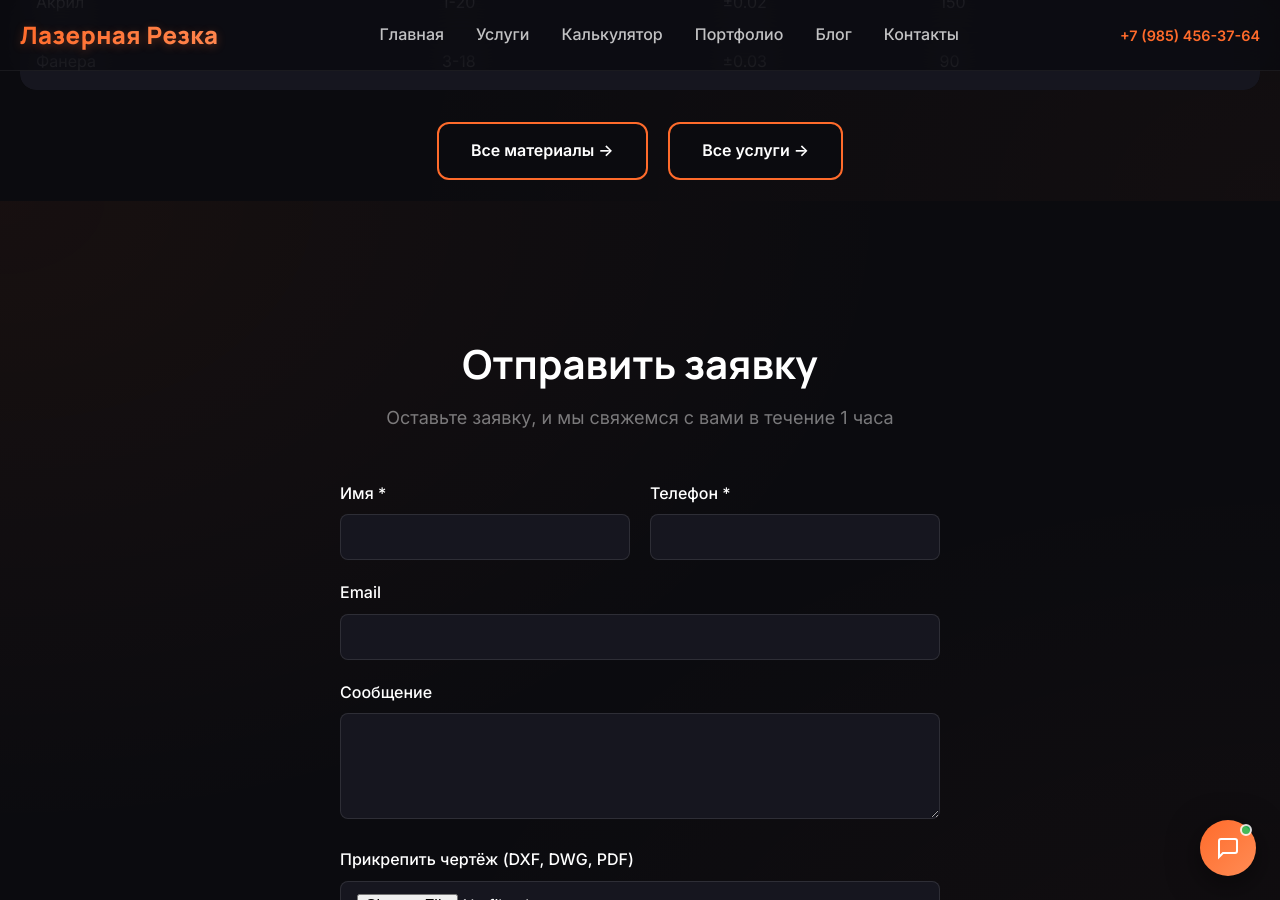
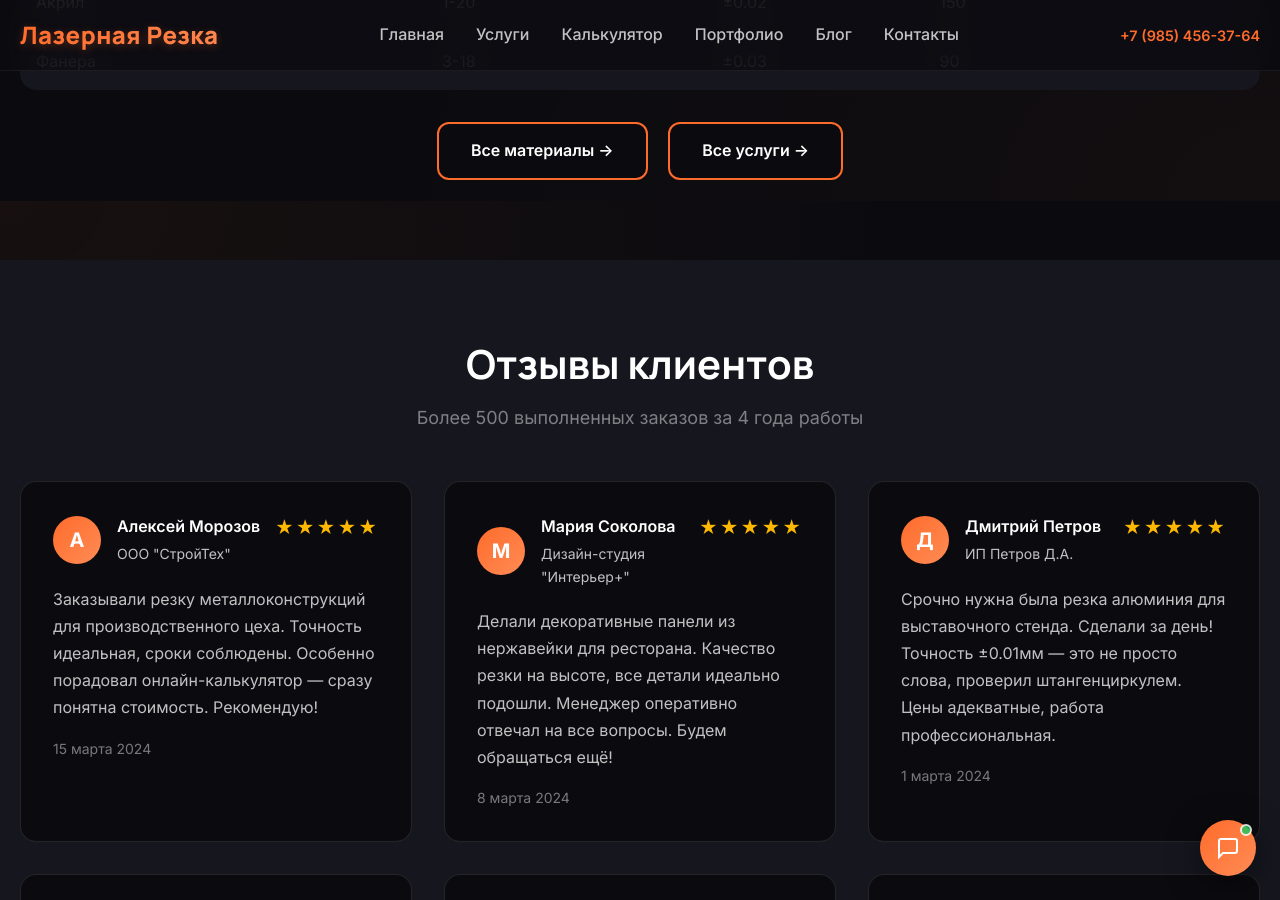
Before and after one commit to kaylas000/lazer-rezka, a Jekyll site: the page built from index.html, in a window 1280 px wide and 900 px high, scrolled down 3399 px. Built offline with Jekyll 4.4.1, drawn with Linux system fonts in a browser that asks for light colours; some of the changed text lies outside the part shown.

Commit message:
Добавил блок отзывов клиентов с Schema.org разметкой

```diff
--- /dev/null
+++ b/_includes/reviews.html
@@ -0,0 +1,115 @@
+<!-- Reviews Section -->
+<section class="reviews">
+  <div class="container">
+    <h2 class="section-title">Отзывы клиентов</h2>
+    <p class="section-subtitle">Более 500 выполненных заказов за 4 года работы</p>
+
+    <div class="reviews-grid">
+      <div class="review-card">
+        <div class="review-header">
+          <div class="review-author">
+            <div class="author-avatar">А</div>
+            <div class="author-info">
+              <div class="author-name">Алексей Морозов</div>
+              <div class="author-company">ООО "СтройТех"</div>
+            </div>
+          </div>
+          <div class="review-rating">★★★★★</div>
+        </div>
+        <div class="review-text">
+          Заказывали резку металлоконструкций для производственного цеха. Точность идеальная, сроки соблюдены. Особенно порадовал онлайн-калькулятор — сразу понятна стоимость. Рекомендую!
+        </div>
+        <div class="review-date">15 марта 2024</div>
+      </div>
+
+      <div class="review-card">
+        <div class="review-header">
+          <div class="review-author">
+            <div class="author-avatar">М</div>
+            <div class="author-info">
+              <div class="author-name">Мария Соколова</div>
+              <div class="author-company">Дизайн-студия "Интерьер+"</div>
+            </div>
+          </div>
+          <div class="review-rating">★★★★★</div>
+        </div>
+        <div class="review-text">
+          Делали декоративные панели из нержавейки для ресторана. Качество резки на высоте, все детали идеально подошли. Менеджер оперативно отвечал на все вопросы. Будем обращаться ещё!
+        </div>
+        <div class="review-date">8 марта 2024</div>
+      </div>
+
+      <div class="review-card">
+        <div class="review-header">
+          <div class="review-author">
+            <div class="author-avatar">Д</div>
+            <div class="author-info">
+              <div class="author-name">Дмитрий Петров</div>
+              <div class="author-company">ИП Петров Д.А.</div>
+            </div>
+          </div>
+          <div class="review-rating">★★★★★</div>
+        </div>
+        <div class="review-text">
+          Срочно нужна была резка алюминия для выставочного стенда. Сделали за день! Точность ±0.01мм — это не просто слова, проверил штангенциркулем. Цены адекватные, работа профессиональная.
+        </div>
+        <div class="review-date">1 марта 2024</div>
+      </div>
+
+      <div class="review-card">
+        <div class="review-header">
+          <div class="review-author">
+            <div class="author-avatar">Е</div>
+            <div class="author-info">
+              <div class="author-name">Елена Волкова</div>
+              <div class="author-company">Рекламное агентство "Визит"</div>
+            </div>
+          </div>
+          <div class="review-rating">★★★★★</div>
+        </div>
+        <div class="review-text">
+          Постоянно заказываем резку акрила для вывесок и стендов. Всегда качественно, быстро и без косяков. AI-консультант на сайте реально помогает — отвечает круглосуточно. Спасибо за работу!
+        </div>
+        <div class="review-date">22 февраля 2024</div>
+      </div>
+
+      <div class="review-card">
+        <div class="review-header">
+          <div class="review-author">
+            <div class="author-avatar">И</div>
+            <div class="author-info">
+              <div class="author-name">Игорь Смирнов</div>
+              <div class="author-company">Производство мебели "Лофт"</div>
+            </div>
+          </div>
+          <div class="review-rating">★★★★★</div>
+        </div>
+        <div class="review-text">
+          Заказываем металлические детали для дизайнерской мебели. Резка + гибка + покраска — всё в одном месте, очень удобно. Качество отличное, скидка на серию приятно удивила. Работаем уже полгода.
+        </div>
+        <div class="review-date">10 февраля 2024</div>
+      </div>
+
+      <div class="review-card">
+        <div class="review-header">
+          <div class="review-author">
+            <div class="author-avatar">О</div>
+            <div class="author-info">
+              <div class="author-name">Ольга Кузнецова</div>
+              <div class="author-company">Архитектурное бюро</div>
+            </div>
+          </div>
+          <div class="review-rating">★★★★★</div>
+        </div>
+        <div class="review-text">
+          Сложный проект с множеством деталей — справились на отлично! Помогли оптимизировать чертежи, подсказали как сэкономить на материале. Профессионалы своего дела. Рекомендую всем коллегам!
+        </div>
+        <div class="review-date">5 февраля 2024</div>
+      </div>
+    </div>
+
+    <div class="reviews-cta">
+      <a href="/contacts/" class="btn btn-secondary">Оставить отзыв</a>
+    </div>
+  </div>
+</section>
--- a/_includes/schema-markup.html
+++ b/_includes/schema-markup.html
@@ -36,9 +36,55 @@
   "priceRange": "₽₽",
   "aggregateRating": {
     "@type": "AggregateRating",
-    "ratingValue": "4.8",
-    "reviewCount": "127"
+    "ratingValue": "4.9",
+    "reviewCount": "127",
+    "bestRating": "5",
+    "worstRating": "1"
   },
+  "review": [
+    {
+      "@type": "Review",
+      "author": {
+        "@type": "Person",
+        "name": "Алексей Морозов"
+      },
+      "datePublished": "2024-03-15",
+      "reviewBody": "Заказывали резку металлоконструкций для производственного цеха. Точность идеальная, сроки соблюдены.",
+      "reviewRating": {
+        "@type": "Rating",
+        "ratingValue": "5",
+        "bestRating": "5"
+      }
+    },
+    {
+      "@type": "Review",
+      "author": {
+        "@type": "Person",
+        "name": "Мария Соколова"
+      },
+      "datePublished": "2024-03-08",
+      "reviewBody": "Делали декоративные панели из нержавейки для ресторана. Качество резки на высоте.",
+      "reviewRating": {
+        "@type": "Rating",
+        "ratingValue": "5",
+        "bestRating": "5"
+      }
+    },
+    {
+      "@type": "Review",
+      "author": {
+        "@type": "Person",
+        "name": "Дмитрий Петров"
+      },
+      "datePublished": "2024-03-01",
+      "reviewBody": "Срочно нужна была резка алюминия. Сделали за день! Точность ±0.01мм — это не просто слова.",
+      "reviewRating": {
+        "@type": "Rating",
+        "ratingValue": "5",
+        "bestRating": "5"
+      }
+    }
+  ],
   "sameAs": [
     "{{ site.url }}"
   ]
--- a/assets/css/main.css
+++ b/assets/css/main.css
@@ -2687,3 +2687,110 @@ a, button, .card, .service-card, .advantage, .step {
   color: var(--text-primary);
   font-weight: 500;
 }
+
+
+/* Reviews Section */
+.reviews {
+  padding: 80px 0;
+  background: var(--bg-surface);
+}
+
+.reviews-grid {
+  display: grid;
+  grid-template-columns: repeat(auto-fit, minmax(320px, 1fr));
+  gap: 32px;
+  margin-bottom: 48px;
+}
+
+.review-card {
+  background: var(--bg-primary);
+  padding: 32px;
+  border-radius: var(--radius-lg);
+  border: 1px solid var(--border-default);
+  transition: all 0.3s;
+}
+
+.review-card:hover {
+  transform: translateY(-4px);
+  box-shadow: 0 12px 40px rgba(255, 107, 43, 0.15);
+  border-color: var(--accent-orange);
+}
+
+.review-header {
+  display: flex;
+  justify-content: space-between;
+  align-items: flex-start;
+  margin-bottom: 20px;
+}
+
+.review-author {
+  display: flex;
+  gap: 16px;
+  align-items: center;
+}
+
+.author-avatar {
+  width: 48px;
+  height: 48px;
+  border-radius: 50%;
+  background: linear-gradient(135deg, var(--accent-orange), var(--accent-light));
+  color: white;
+  display: flex;
+  align-items: center;
+  justify-content: center;
+  font-size: 1.25rem;
+  font-weight: 700;
+  flex-shrink: 0;
+}
+
+.author-info {
+  display: flex;
+  flex-direction: column;
+  gap: 4px;
+}
+
+.author-name {
+  font-weight: 600;
+  color: var(--text-primary);
+}
+
+.author-company {
+  font-size: 0.875rem;
+  color: var(--text-secondary);
+}
+
+.review-rating {
+  color: #FFB800;
+  font-size: 1.125rem;
+  letter-spacing: 2px;
+}
+
+.review-text {
+  color: var(--text-secondary);
+  line-height: 1.7;
+  margin-bottom: 16px;
+}
+
+.review-date {
+  font-size: 0.875rem;
+  color: var(--text-muted);
+}
+
+.reviews-cta {
+  text-align: center;
+}
+
+@media (max-width: 768px) {
+  .reviews {
+    padding: 48px 0;
+  }
+
+  .reviews-grid {
+    grid-template-columns: 1fr;
+    gap: 24px;
+  }
+
+  .review-card {
+    padding: 24px;
+  }
+}
--- a/index.html
+++ b/index.html
@@ -208,6 +208,8 @@ description: "Профессиональная лазерная резка ме
   </div>
 </section>
 
+{% include reviews.html %}
+
 <section class="contact-form" id="contactForm">
   <div class="container">
     <h2 class="section-title">Отправить заявку</h2>
```
